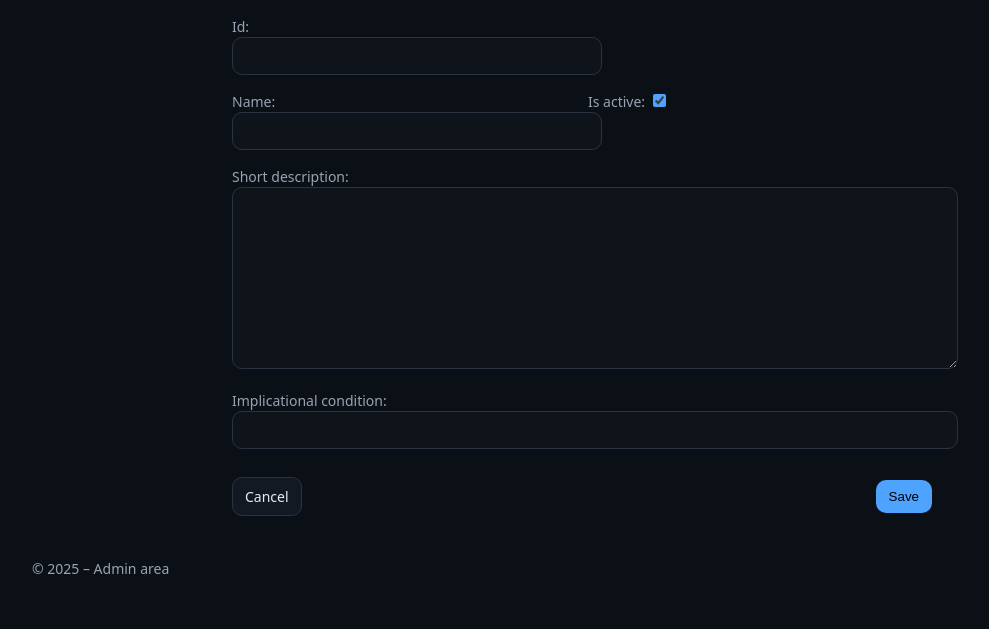
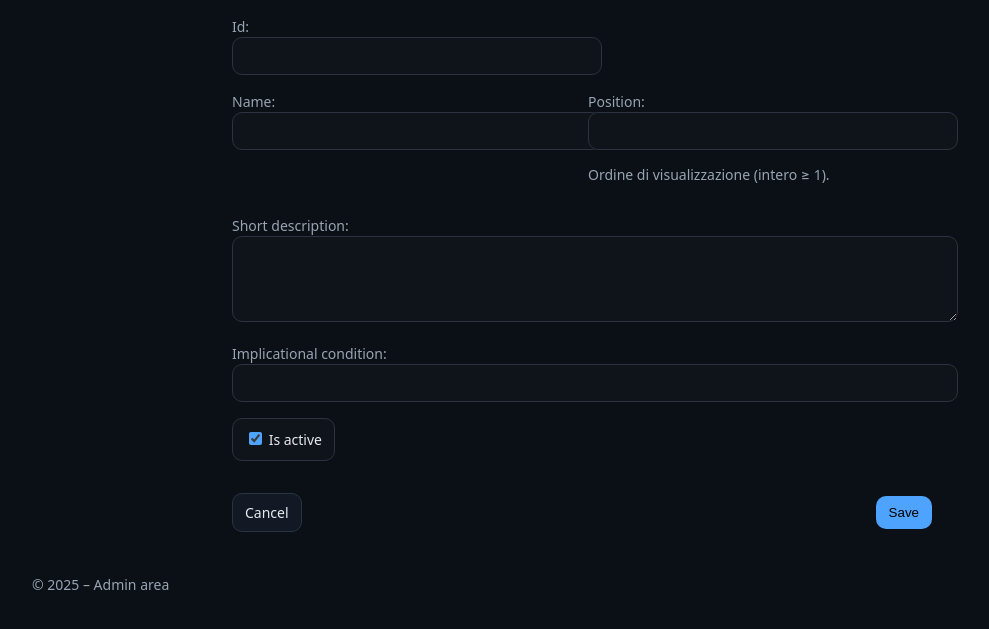
Before and after one commit to gb-993/progetto_lingue_2, a Django app: page /parameters/add/ in a window 1280 px wide. Shown: the part 81-710 px from the top of the page, without its empty margins (58-1047 px from the left). Run offline with Django 5.2, Linux system fonts and the light colour scheme; the visitor is signed in with stand-in values (Sample User, id 1).

Commit message:
aggiornato per modifica/creazione parametri e campo position

```diff
--- a/parameters_ui/forms.py
+++ b/parameters_ui/forms.py
@@ -1,23 +1,21 @@
-# parameters_ui/forms.py
 from django import forms
 from core.models import ParameterDef
 
 class ParameterForm(forms.ModelForm):
     class Meta:
         model = ParameterDef
-        fields = ["id", "name", "short_description", "implicational_condition", "is_active", "position"]
+        fields = ["id", "position", "name", "short_description", "implicational_condition", "is_active"]
         widgets = {
-            "id": forms.TextInput(attrs={"class": "form-control"}),
+            "id": forms.TextInput(attrs={"class": "form-control", "autocomplete": "off"}),
+            "position": forms.NumberInput(attrs={"class": "form-control", "min": "1", "step": "1", "inputmode": "numeric"}),
             "name": forms.TextInput(attrs={"class": "form-control"}),
-            "short_description": forms.Textarea(attrs={"class": "form-control"}),
+            "short_description": forms.Textarea(attrs={"class": "form-control", "rows": 4}),
             "implicational_condition": forms.TextInput(attrs={"class": "form-control"}),
             "is_active": forms.CheckboxInput(attrs={"class": "form-check"}),
-            "position": forms.NumberInput(attrs={"class": "form-control", "min": 1, "step": 1}),
         }
 
-    # validazione custom del campo "position"
     def clean_position(self):
-        p = self.cleaned_data.get("position")
-        if p is None or p < 1:
-            return 1
-        return p
+        pos = self.cleaned_data.get("position")
+        if pos is None or pos < 1:
+            raise forms.ValidationError("Position deve essere un intero ≥ 1.")
+        return pos
--- a/parameters_ui/views.py
+++ b/parameters_ui/views.py
@@ -1,9 +1,10 @@
 from django.contrib.auth.decorators import login_required
 from django.shortcuts import render, get_object_or_404, redirect
 from django.db.models import Q
+from django.urls import reverse
+
 from core.models import ParameterDef
 from .forms import ParameterForm
-from django.urls import reverse
 
 
 @login_required
@@ -19,38 +20,27 @@ def parameter_list(request):
         )
     return render(request, "parameters/list.html", {"parameters": qs})
 
+
 @login_required
 def parameter_edit(request, param_id):
-
-
     param = get_object_or_404(ParameterDef, pk=param_id)
-
     if request.method == "POST":
         form = ParameterForm(request.POST, instance=param)
         if form.is_valid():
-            form.save()
+            form.save()  # lo shift di position è gestito dal model.save()
             return redirect(reverse("parameter_list"))
     else:
         form = ParameterForm(instance=param)
+    return render(request, "parameters/edit.html", {"param": param, "form": form})
 
-    ctx = {
-        "param": param,   # per mostrare id/label read-only nel template
-        "form": form,
-        # "questions": ..., "motivations": ..., "selected_motivation_ids": ...
-    }
-    return render(request, "parameters/edit.html", ctx)
 
 @login_required
 def parameter_add(request):
     if request.method == "POST":
         form = ParameterForm(request.POST)
         if form.is_valid():
-            obj = form.save(commit=False)
-            # Se l'ID è manuale (stringa tipo 'FGM'), devi prenderlo da un input separato:
-            # obj.id = (request.POST.get("id") or "").strip()
-            obj.save()
+            form.save()  # se position manca o è <1, il model.save() la normalizza
             return redirect(reverse("parameter_list"))
     else:
         form = ParameterForm()
-
     return render(request, "parameters/edit.html", {"form": form, "param": None})
--- a/templates/parameters/edit.html
+++ b/templates/parameters/edit.html
@@ -1,50 +1,75 @@
 {% extends "base.html" %}
+{% block title %}{% if param %}Edit parameter {{ param.id }}{% else %}Add parameter{% endif %}{% endblock %}
+
 {% block content %}
-<form method="post" class="parameter-form">
+<form method="post" class="parameter-form" novalidate>
   {% csrf_token %}
+
+  {% if form.non_field_errors %}
+    <div class="alert alert-danger" role="alert" aria-live="assertive">
+      {{ form.non_field_errors }}
+    </div>
+  {% endif %}
 
   {% if param %}
     <div class="grid grid-2">
       <div>
         {{ form.id.label_tag }}
-          <input class="form-control" value="{{ form.id.value }}" readonly>
+        <input class="form-control" value="{{ form.id.value }}" readonly aria-describedby="id-help">
         {{ form.id.as_hidden }}
-
+        <p id="id-help" class="muted">Label non modificabile.</p>
       </div>
     </div>
   {% else %}
     <div class="grid grid-2">
-      <div>
+      <div class="{% if form.id.errors %}field-error{% endif %}">
         {{ form.id.label_tag }}
         {{ form.id }}
+        {% if form.id.errors %}<div class="error" role="alert">{{ form.id.errors }}</div>{% endif %}
       </div>
     </div>
   {% endif %}
 
   <div class="grid grid-2">
-    <div>
+    <div class="{% if form.name.errors %}field-error{% endif %}">
       {{ form.name.label_tag }}
       {{ form.name }}
+      {% if form.name.errors %}<div class="error" role="alert">{{ form.name.errors }}</div>{% endif %}
     </div>
-    <div>
-      {{ form.is_active.label_tag }}
-      {{ form.is_active }}
+
+    <div class="{% if form.position.errors %}field-error{% endif %}">
+      {{ form.position.label_tag }}
+      {{ form.position }}
+      {% if form.position.errors %}
+        <div class="error" role="alert">{{ form.position.errors }}</div>
+      {% else %}
+        <p class="muted">Ordine di visualizzazione (intero ≥ 1).</p>
+      {% endif %}
     </div>
   </div>
 
-  <div>
+  <div class="{% if form.short_description.errors %}field-error{% endif %}">
     {{ form.short_description.label_tag }}
     {{ form.short_description }}
+    {% if form.short_description.errors %}<div class="error" role="alert">{{ form.short_description.errors }}</div>{% endif %}
   </div>
 
-  <div>
+  <div class="{% if form.implicational_condition.errors %}field-error{% endif %}">
     {{ form.implicational_condition.label_tag }}
     {{ form.implicational_condition }}
+    {% if form.implicational_condition.errors %}<div class="error" role="alert">{{ form.implicational_condition.errors }}</div>{% endif %}
+  </div>
+
+  <div class="{% if form.is_active.errors %}field-error{% endif %}">
+    <label class="form-check">
+      {{ form.is_active }} <span>{{ form.is_active.label }}</span>
+    </label>
+    {% if form.is_active.errors %}<div class="error" role="alert">{{ form.is_active.errors }}</div>{% endif %}
   </div>
 
   <div class="toolbar">
     <a class="btn" href="{% url 'parameter_list' %}">Cancel</a>
-    <button class="btn btn--primary">Save</button>
+    <button class="btn btn--primary" type="submit">Save</button>
   </div>
 </form>
 {% endblock %}
```
